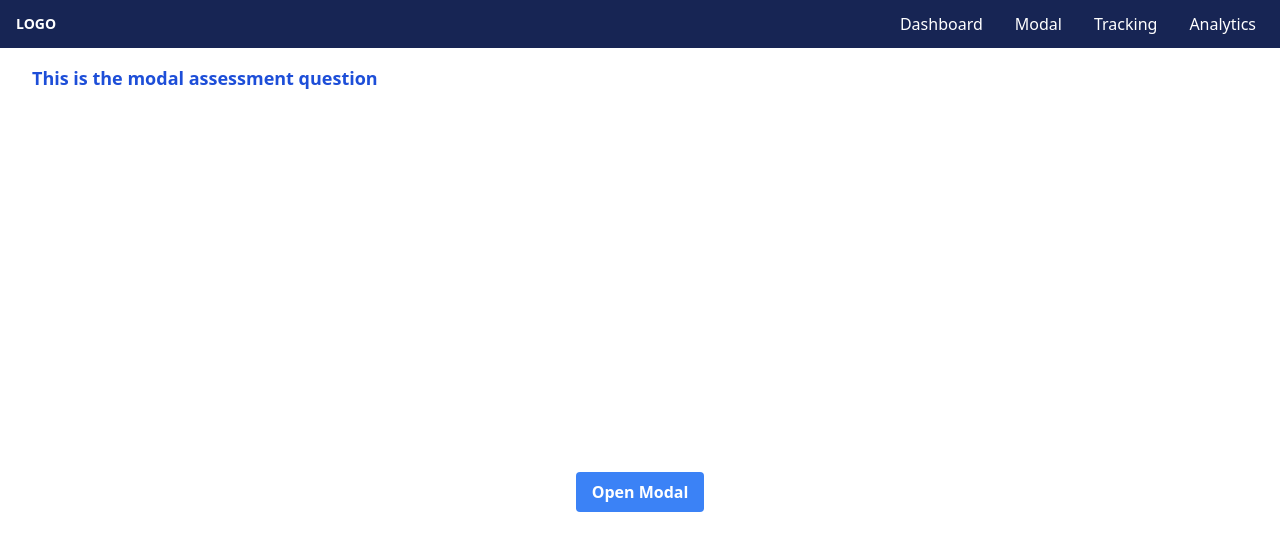
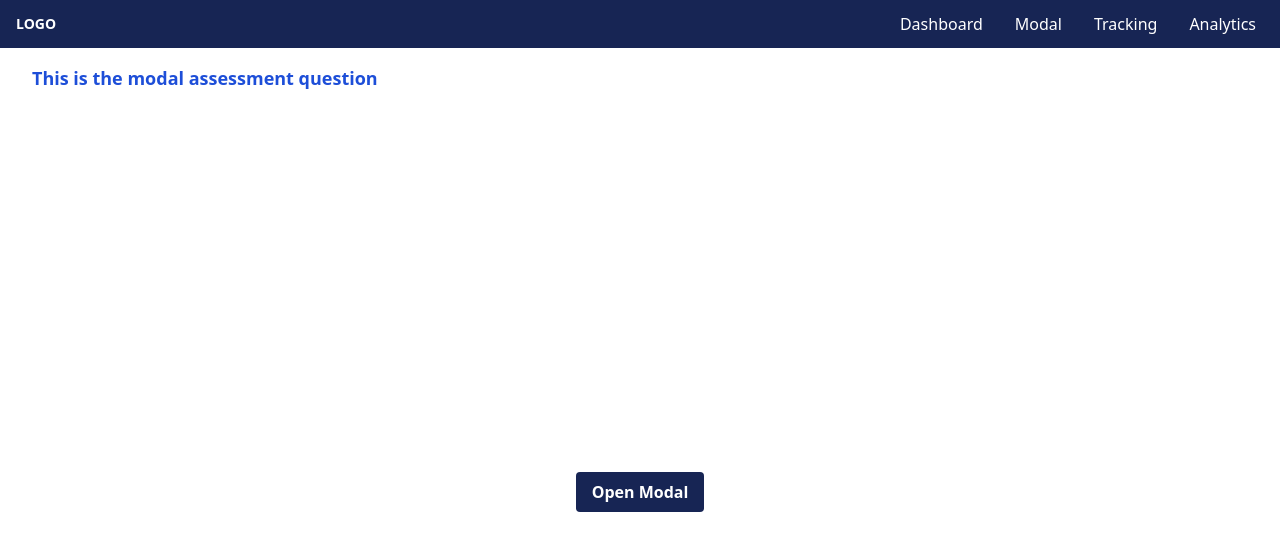
Before and after one commit to Felexonyango/Assessment, a React (Vite) app: page /modal in a window 1280 px wide. Shown: the top 550 px of the page. Built offline with nearby package versions, Linux system fonts and the light colour scheme.

Commit message:
updated changes

```diff
--- a/src/components/Modal.jsx
+++ b/src/components/Modal.jsx
@@ -57,7 +57,7 @@
 
       <button
         type="button"
-        className="bg-blue-500 hover:bg-blue-700 text-white font-bold py-2 px-4 rounded"
+        className="bg-blue-950 hover:bg-blue-950 text-white font-bold py-2 px-4 rounded"
         onClick={handleModalOpen}
       >
         Open Modal
```
